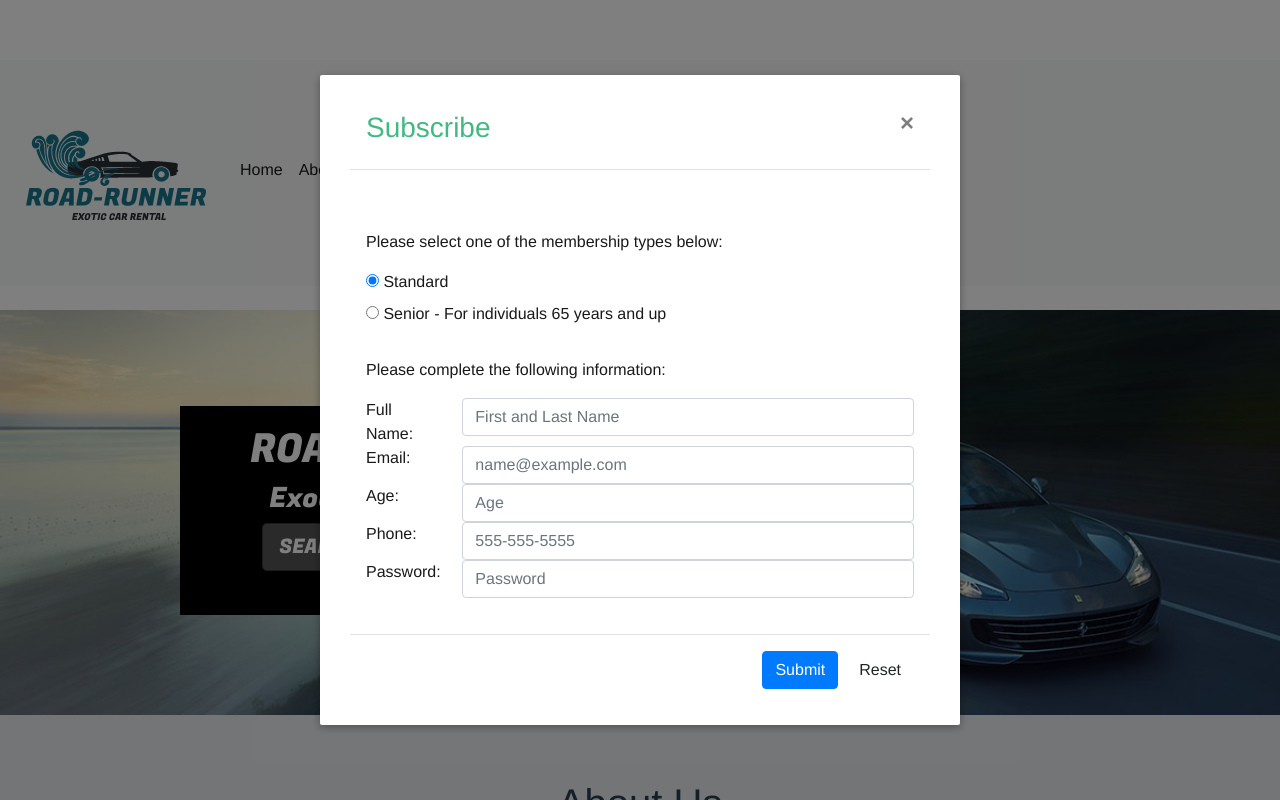
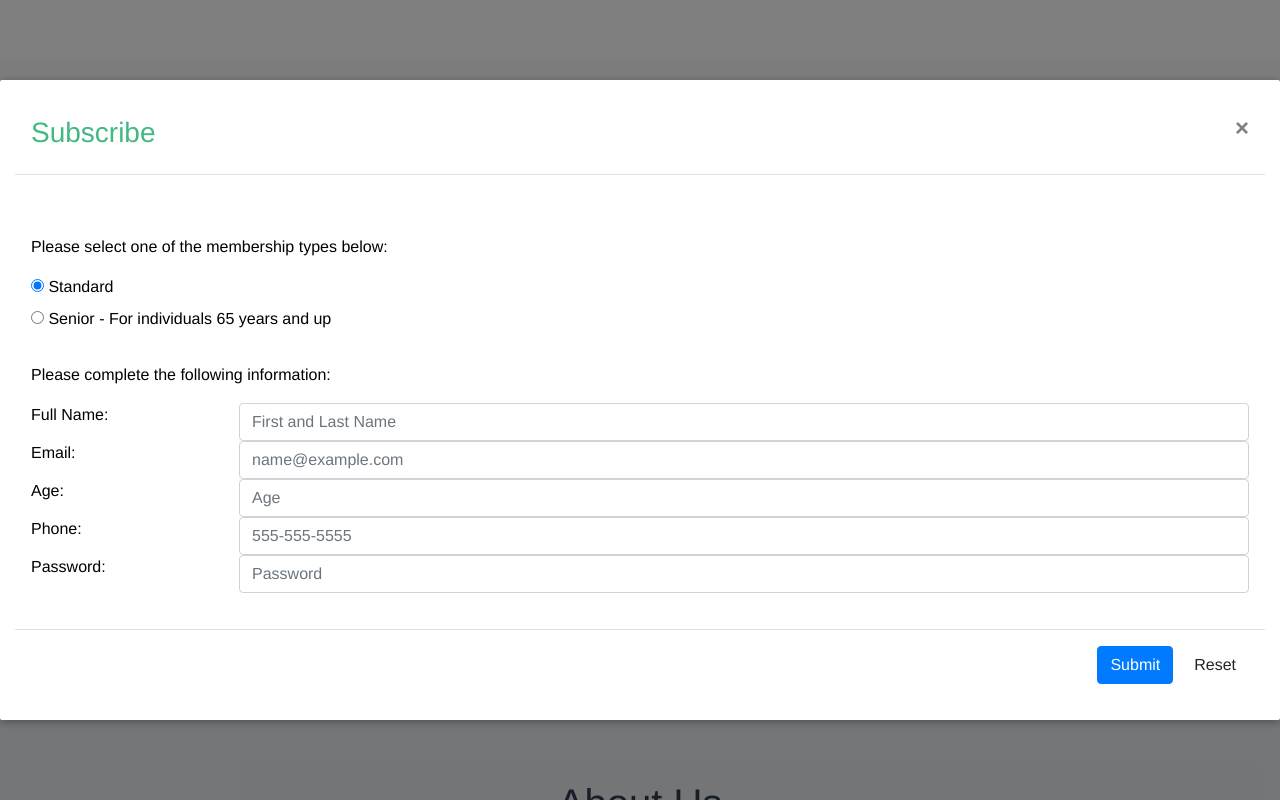
Before and after one commit to bootcamp-s19/group-project-1, a Vue app in the folder roadrunner/: page / in a window 1280 px wide. Both pictures are taken after a click on the button "Subscribe". Shown: the top 800 px of the page. Built offline with nearby package versions, Linux system fonts and the light colour scheme.

Commit message:
P2S1 Font color Fluid

```diff
--- a/roadrunner/src/components/Subscribe.vue
+++ b/roadrunner/src/components/Subscribe.vue
@@ -4,7 +4,7 @@
       <div class="modal-mask">
         <div class="modal-wrapper">
           <form>
-            <div class="modal-container">
+            <div class="modal-container container-fluid">
               <div class="modal-header">
                 <slot name="header">
                   <h3>Subscribe</h3>
@@ -211,6 +211,7 @@ export default {
   box-shadow: 0 2px 8px rgba(0, 0, 0, 0.33);
   transition: all 0.3s ease;
   font-family: Helvetica, Arial, sans-serif;
+  color: black;
 }
 
 .modal-header h3 {
```
